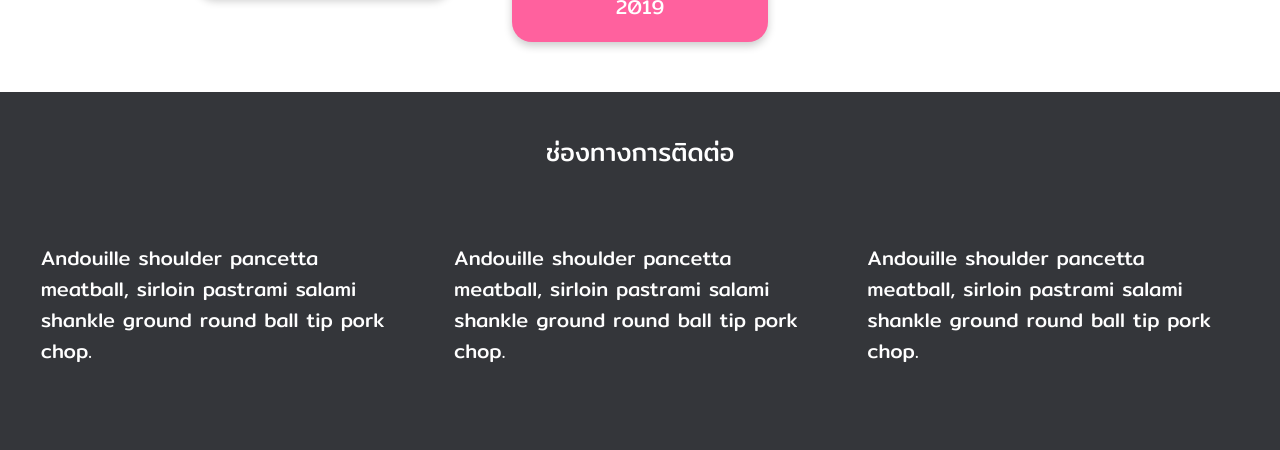
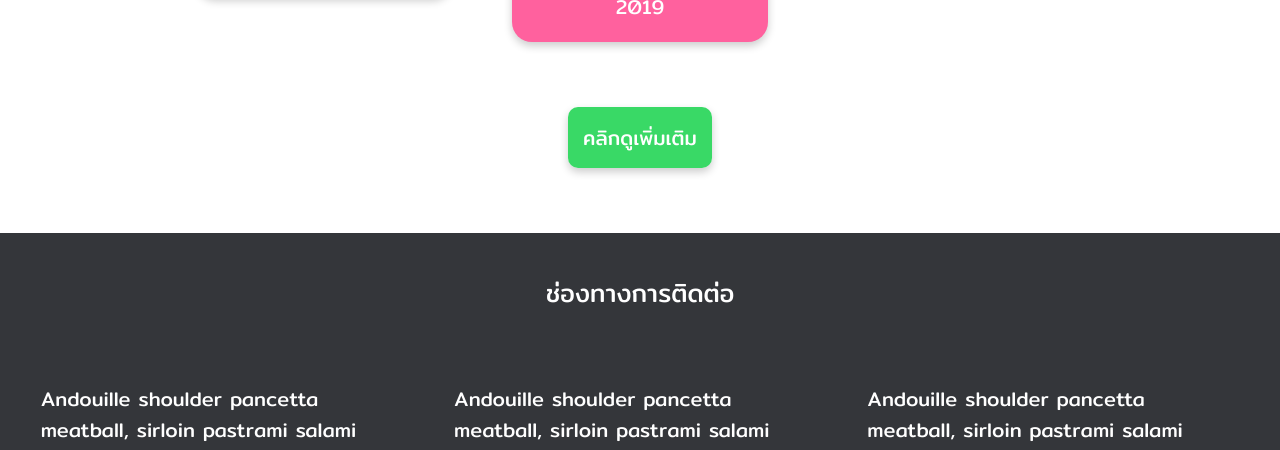
Before and after one commit to JuneKR/MyPortFolio, a plain HTML site: page html/landing.html in a window 1280 px wide. Shown: the part 1767-2217 px from the top of the page. Drawn offline with Linux system fonts and the light colour scheme.

Commit message:
Update ปุ่มเพิ่มเติม
ปุ่มไปหน้ากิจกรรมและผลงานต่างๆ

```diff
--- a/Sass/styles2.scss
+++ b/Sass/styles2.scss
@@ -4,7 +4,9 @@ $colors:(
     blue_color: #2355FF,
     grey_color: #34363A,
     dark_color: #252424,
-    card_color: lighten(#FA0061, 20%)
+    card_color: lighten(#FA0061, 20%),
+    button_color: lighten(#018326c7, 15%),
+    button2_color: lighten(#018326c7, 18%)
 );
 
 @function color($color_name){
@@ -119,6 +121,26 @@ $colors:(
     padding: 20px;
 }
 
+.button{
+    text-align: center;
+    margin-left:auto;
+    margin-right:auto;
+    margin: 80px 0 80px 0;
+
+    a{
+        border-radius: 10px;
+        color:white;
+        padding: 15px;
+        text-decoration: none;
+        box-shadow: 0 4px 8px 0 rgba(0,0,0,0.2);
+        background-color: color(button_color);
+    }
+
+    a:hover{
+        box-shadow: 0 4px 8px 0 rgba(0, 253, 21, 0.4);
+        background-color: color(button2_color);
+    }
+}
 
 .icon{
     width: 4%;
--- a/html/landing.html
+++ b/html/landing.html
@@ -79,7 +79,8 @@
 
                 <!-- Card Events -->
                 <p id = "head2">กิจกรรมที่เคยเข้าร่วม</p>
-                <section class="flex-container">
+                <section>
+                    <div class="flex-container">
 
                         <div class="card">
                             <img src="../Images/OpenHouse2.jpg" alt="ms">
@@ -106,6 +107,11 @@
                                     MSP Spark Your Power 2019
                                 </p>
                             </div>
+                        </div>
+                    </div>
+
+                    <div class="button">
+                        <a href="#more">คลิกดูเพิ่มเติม</a>
                     </div>
 
                 </section>
```
Also changed, not shown: styles/styles2.css, 1 other file. Lines whose indentation alone changed are shown as unchanged.
